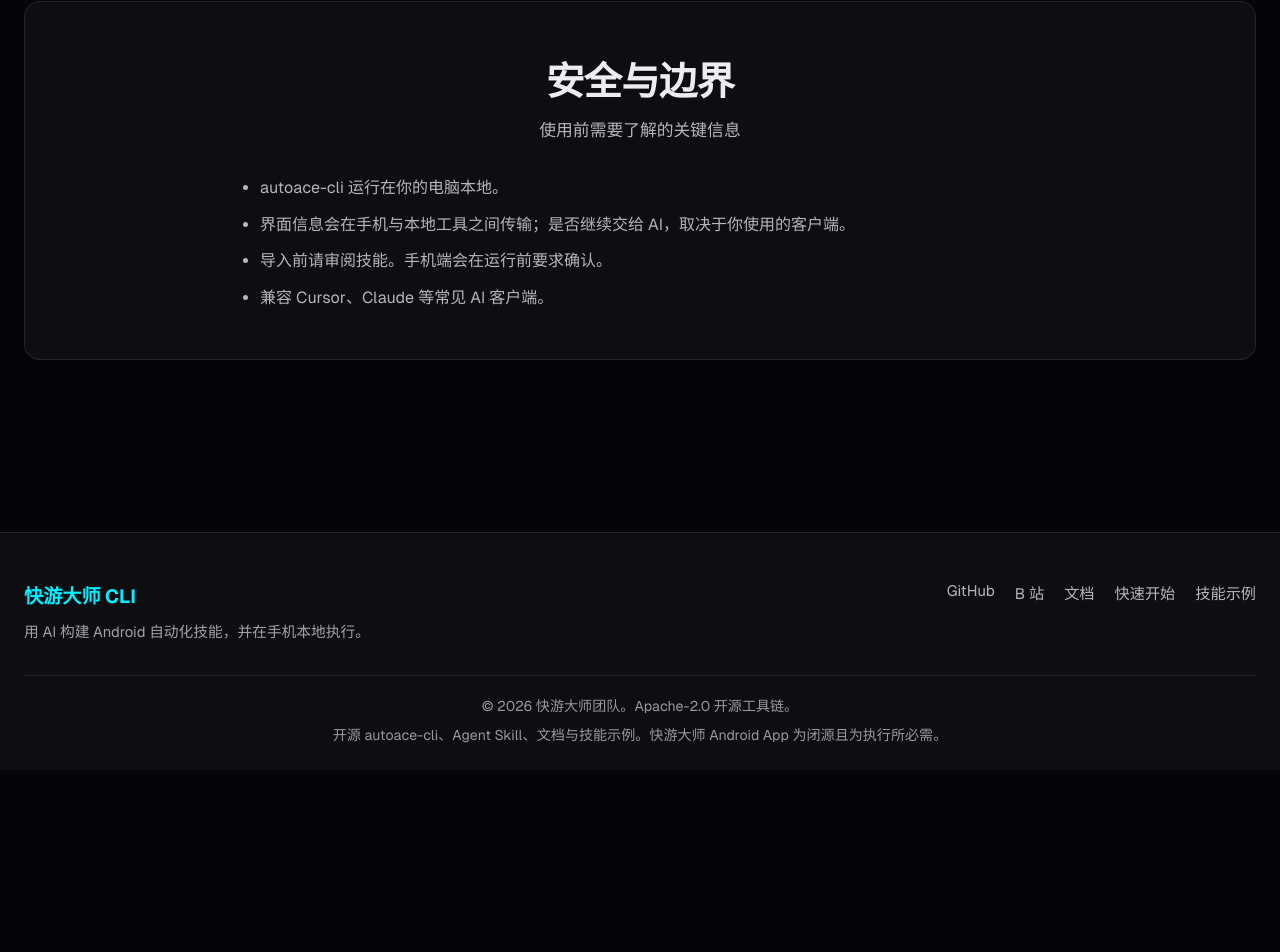
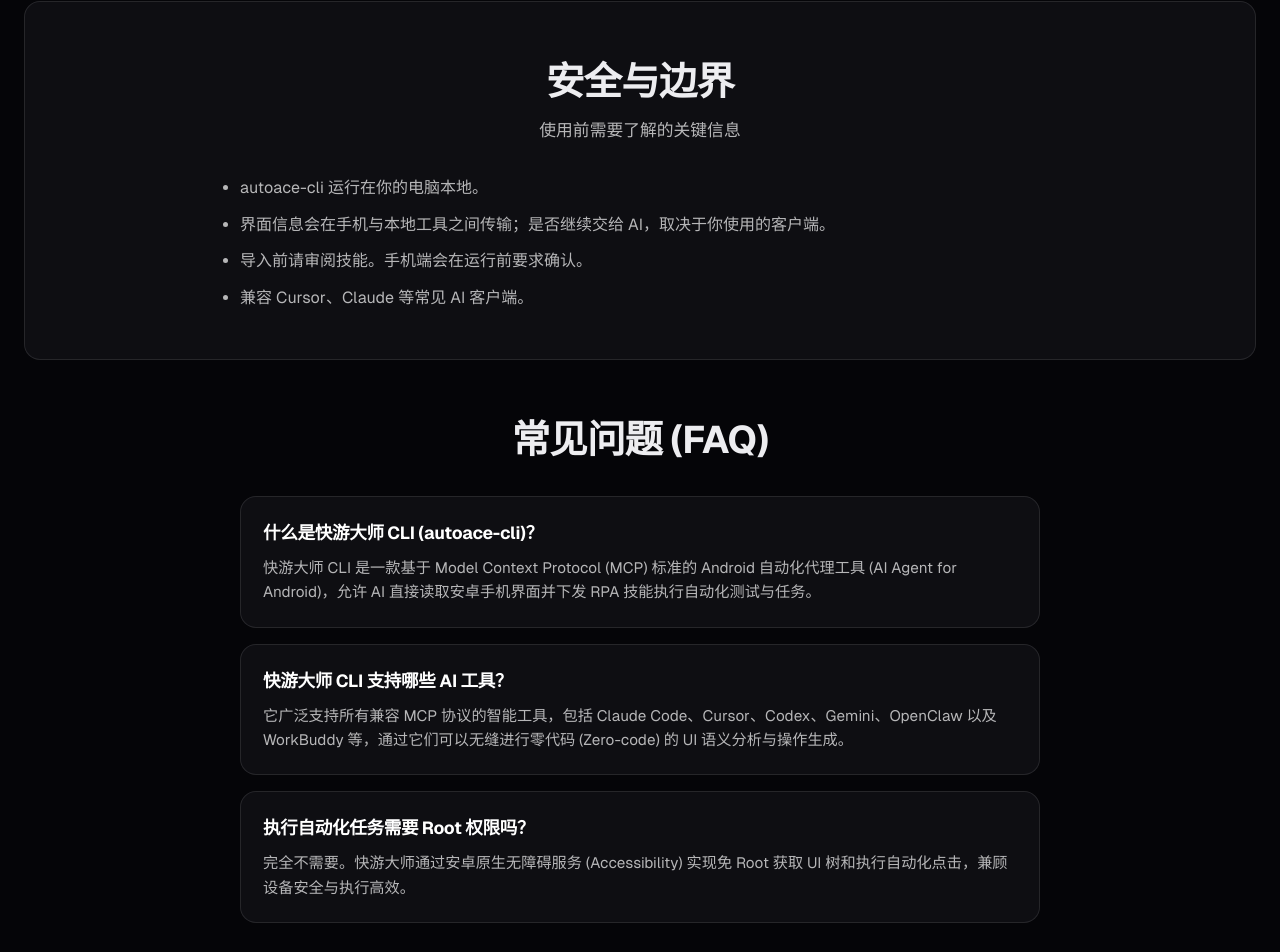
Before and after one commit to kuaiyou-app/kuaiyou-app.github.io, a Next.js app: page / in a window 1280 px wide. Shown: the part 3085-4037 px from the top of the page. Before the commit the page ends 3855 px from the top, so only its background shows below. Built offline with nearby package versions, Linux system fonts and the light colour scheme.

Commit message:
chore(seo): implement advanced SEO and GEO optimizations

```diff
--- a/app/layout.tsx
+++ b/app/layout.tsx
@@ -26,6 +26,24 @@
   },
   description:
     "快游大师 CLI（autoace-cli）：用 AI 理解 Android 界面，生成技能并下发到手机本地执行。",
+  keywords: [
+    "Android automation",
+    "Android RPA",
+    "AI Agent",
+    "Model Context Protocol",
+    "MCP",
+    "autoace-cli",
+    "LLM mobile testing",
+    "安卓自动化测试",
+    "快游大师",
+    "Claude Code",
+    "Cursor",
+    "免 Root 自动化",
+    "Zero-code UI testing",
+    "如何用 AI 编写手机脚本",
+    "如何用 AI 编写手机自动化",
+    "手机端自动化工具"
+  ],
   alternates: {
     canonical: "/",
   },
@@ -62,8 +80,24 @@
 }: Readonly<{
   children: React.ReactNode;
 }>) {
+  const jsonLd = {
+    "@context": "https://schema.org",
+    "@type": "SoftwareApplication",
+    name: "快游大师 CLI (autoace-cli)",
+    operatingSystem: "Windows, macOS, Linux (CLI)",
+    applicationCategory: "DeveloperApplication",
+    description: "基于 MCP 协议的安卓自动化引擎，让 Claude Code, Cursor 等 AI 工具免 Root 操控 Android 手机。",
+    url: "https://kuaiyou-app.github.io"
+  };
+
   return (
     <html lang="zh-CN" suppressHydrationWarning>
+      <head>
+        <script
+          type="application/ld+json"
+          dangerouslySetInnerHTML={{ __html: JSON.stringify(jsonLd) }}
+        />
+      </head>
       <body className={`${geistSans.variable} ${geistMono.variable}`}>
         {/* suppressHydrationWarning: I18nProvider may change lang on client
         based on localStorage/URL query, causing server-client mismatch. */}
--- a/components/HomePage.module.css
+++ b/components/HomePage.module.css
@@ -248,7 +248,35 @@
           gap: 12px;
           color: var(--text-secondary);
           line-height: 1.55;
-          padding-left: 1.25rem;
+        }
+
+        .faq-section {
+          margin-bottom: 48px;
+        }
+
+        .faq-list {
+          display: grid;
+          gap: 16px;
+          max-width: 800px;
+          margin: 0 auto;
+          text-align: left;
+        }
+
+        .faq-item {
+          padding: 22px;
+        }
+
+        .faq-item h3 {
+          font-size: 1.1rem;
+          margin-bottom: 12px;
+          color: #fff;
+        }
+
+        .faq-item p {
+          color: var(--text-secondary);
+          font-size: 0.95rem;
+          line-height: 1.6;
+          margin: 0;
         }
 
         .skills-toolbar {
--- a/components/HomePage.tsx
+++ b/components/HomePage.tsx
@@ -191,7 +191,7 @@
         <SkillsExplorer skills={skills} baseUrl={SKILLS_PUBLIC_PATH} />
       </section>
 
-      <section
+    <section
         className={`${styles['security-section']} glass-panel`}
         aria-labelledby="security-title"
       >
@@ -206,6 +206,37 @@
           <li>{t("home.sec.4")}</li>
         </ul>
       </section>
+
+      <section
+        className={`${styles['faq-section']}`}
+        aria-labelledby="faq-title"
+        itemScope
+        itemType="https://schema.org/FAQPage"
+      >
+        <div className={styles['section-header']}>
+          <h2 id="faq-title">{t("home.faq.title")}</h2>
+        </div>
+        <div className={styles['faq-list']}>
+          {[1, 2, 3].map((i) => (
+            <div
+              key={i}
+              className={`${styles['faq-item']} glass-panel`}
+              itemScope
+              itemProp="mainEntity"
+              itemType="https://schema.org/Question"
+            >
+              <h3 itemProp="name">{t(`home.faq.q${i}` as Parameters<typeof t>[0])}</h3>
+              <div
+                itemScope
+                itemProp="acceptedAnswer"
+                itemType="https://schema.org/Answer"
+              >
+                <p itemProp="text">{t(`home.faq.a${i}` as Parameters<typeof t>[0])}</p>
+              </div>
+            </div>
+          ))}
+        </div>
+      </section>
     </main>
   );
 }
--- a/lib/locales/en.json
+++ b/lib/locales/en.json
@@ -1,7 +1,7 @@
 {
   "meta.siteName": "autoace-cli",
-  "meta.home.title": "autoace-cli — Build Android automation skills with AI",
-  "meta.home.description": "autoace-cli helps AI understand Android screens, create skills, and run them locally on your phone.",
+  "meta.home.title": "autoace-cli — AI-driven Android RPA & Automation Tool",
+  "meta.home.description": "autoace-cli: Integrate AI tools with the Model Context Protocol (MCP) to generate zero-code Android automation skills, running locally without root.",
   "meta.docs.title": "Docs — Install and get started",
   "meta.docs.description": "Learn how to install autoace-cli, connect an AI client, and let the agent build skills.",
   "meta.notfound.title": "Page not found",
@@ -38,6 +38,14 @@
   "home.tag.bridge": "LAN connection",
 
   "home.how.title": "How It Works",
+
+  "home.faq.title": "Frequently Asked Questions (FAQ)",
+  "home.faq.q1": "What is autoace-cli?",
+  "home.faq.a1": "autoace-cli is an Android automation agent based on the Model Context Protocol (MCP). It allows AI models to directly read Android UI trees and deploy RPA skills for zero-code automation testing.",
+  "home.faq.q2": "Which AI tools are supported by autoace-cli?",
+  "home.faq.a2": "It broadly supports any AI tool or client compatible with the MCP protocol, including Claude Code, Cursor, Codex, Gemini, OpenClaw, and WorkBuddy, enabling seamless semantic UI analysis.",
+  "home.faq.q3": "Is root access required to run automation tasks?",
+  "home.faq.a3": "Not at all. autoace-cli relies on native Android Accessibility Services to fetch UI trees and execute clicks without root, ensuring both device safety and efficiency.",
   "home.how.subtitle": "From understanding a screen to running automation on your phone",
   "home.how.node1.title": "AI client",
   "home.how.node1.desc": "Understands the task and creates a skill",
--- a/lib/locales/zh.json
+++ b/lib/locales/zh.json
@@ -1,7 +1,7 @@
 {
   "meta.siteName": "快游大师 CLI",
-  "meta.home.title": "快游大师 CLI — 用 AI 构建 Android 自动化技能",
-  "meta.home.description": "快游大师 CLI（autoace-cli）：用 AI 理解 Android 界面，生成技能，校验后交给手机本地运行。",
+  "meta.home.title": "快游大师 CLI — 基于 AI 与 MCP 的 Android RPA 自动化工具",
+  "meta.home.description": "快游大师 CLI（autoace-cli）：结合 AI 工具与 Model Context Protocol (MCP)，零代码生成 Android 自动化技能，免 Root 手机本地运行。",
   "meta.docs.title": "文档 — 安装与上手指南",
   "meta.docs.description": "了解如何安装 autoace-cli、连接 AI 客户端，并开始让 Agent 编写与运行技能。",
   "meta.notfound.title": "页面未找到",
@@ -38,6 +38,14 @@
   "home.tag.bridge": "局域网连接",
 
   "home.how.title": "工作原理",
+
+  "home.faq.title": "常见问题 (FAQ)",
+  "home.faq.q1": "什么是快游大师 CLI (autoace-cli)？",
+  "home.faq.a1": "快游大师 CLI 是一款基于 Model Context Protocol (MCP) 标准的 Android 自动化代理工具 (AI Agent for Android)，允许 AI 直接读取安卓手机界面并下发 RPA 技能执行自动化测试与任务。",
+  "home.faq.q2": "快游大师 CLI 支持哪些 AI 工具？",
+  "home.faq.a2": "它广泛支持所有兼容 MCP 协议的智能工具，包括 Claude Code、Cursor、Codex、Gemini、OpenClaw 以及 WorkBuddy 等，通过它们可以无缝进行零代码 (Zero-code) 的 UI 语义分析与操作生成。",
+  "home.faq.q3": "执行自动化任务需要 Root 权限吗？",
+  "home.faq.a3": "完全不需要。快游大师通过安卓原生无障碍服务 (Accessibility) 实现免 Root 获取 UI 树和执行自动化点击，兼顾设备安全与执行高效。",
   "home.how.subtitle": "从 AI 理解界面，到手机本地执行自动化技能",
   "home.how.node1.title": "AI 客户端",
   "home.how.node1.desc": "理解任务并生成技能",
```
Also changed, not shown: public/skills/index.json (+17 -17 lines).
